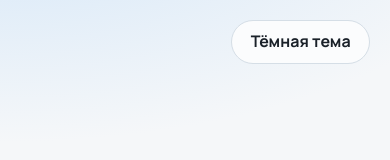
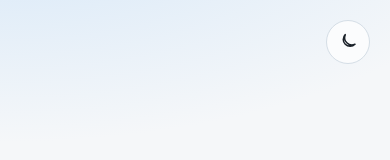
Before and after one commit to nasty23-star/iran-movie, a Vue app: page / in a window 390 px wide. Shown: the top 160 px of the page. Built offline with nearby package versions, Linux system fonts and the light colour scheme.

Commit message:
Смена темы иконки на небольшом экране

```diff
--- a/src/components/ThemeToggle.vue
+++ b/src/components/ThemeToggle.vue
@@ -1,7 +1,8 @@
 <script setup lang="ts">
+import { computed } from 'vue'
 import type { ThemeName } from '@/composables/useTheme'
 
-defineProps<{
+const props = defineProps<{
   theme: ThemeName
 }>()
 
@@ -9,13 +10,67 @@ const emit = defineEmits<{
   toggle: []
 }>()
 
+const label = computed(() => (props.theme === 'dark' ? 'Светлая тема' : 'Тёмная тема'))
+
 function onToggle() {
   emit('toggle')
 }
 </script>
 
 <template>
-  <button type="button" class="btn btn-secondary" @click="onToggle">
-    {{ theme === 'dark' ? 'Светлая тема' : 'Тёмная тема' }}
+  <button type="button" class="btn btn-secondary theme-toggle" :aria-label="label" @click="onToggle">
+    <span class="theme-label">{{ label }}</span>
+    <svg v-if="theme === 'dark'" class="theme-icon" viewBox="0 0 24 24" aria-hidden="true">
+      <circle cx="12" cy="12" r="4" />
+      <path
+        d="M12 2.2v2.2M12 19.6V21.8M4.4 4.4l1.6 1.6M18 18l1.6 1.6M2.2 12h2.2M19.6 12h2.2M4.4 19.6 6 18M18 6l1.6-1.6"
+      />
+    </svg>
+    <svg v-else class="theme-icon" viewBox="0 0 24 24" aria-hidden="true">
+      <path d="M20 14.8A8.2 8.2 0 0 1 9.2 4 6.6 6.6 0 1 0 20 14.8z" />
+    </svg>
   </button>
 </template>
+
+<style scoped>
+.theme-toggle {
+  width: 2.75rem;
+  height: 2.75rem;
+  padding: 0;
+}
+
+.theme-label {
+  display: none;
+}
+
+.theme-icon {
+  width: 1.35rem;
+  height: 1.35rem;
+  fill: none;
+  stroke: currentColor;
+  stroke-width: 1.7;
+  stroke-linecap: round;
+  stroke-linejoin: round;
+}
+
+.theme-icon circle {
+  fill: currentColor;
+  stroke: none;
+}
+
+@media (min-width: 768px) {
+  .theme-toggle {
+    width: auto;
+    height: auto;
+    padding: 0.7rem 1.15rem;
+  }
+
+  .theme-label {
+    display: inline;
+  }
+
+  .theme-icon {
+    display: none;
+  }
+}
+</style>
--- a/src/layouts/MainLayout.vue
+++ b/src/layouts/MainLayout.vue
@@ -5,12 +5,10 @@ import AppSidebar from '@/components/AppSidebar.vue'
 import AppTabBar from '@/components/AppTabBar.vue'
 import ThemeToggle from '@/components/ThemeToggle.vue'
 import { useFavorites } from '@/composables/useFavorites'
-import { useTelegram } from '@/composables/useTelegram'
 import { useTheme } from '@/composables/useTheme'
 
 const route = useRoute()
 const main = ref<HTMLElement | null>(null)
-const { displayName } = useTelegram()
 const { theme, toggleTheme } = useTheme()
 const { savedIds } = useFavorites()
 
@@ -28,10 +26,7 @@ watch(
       <AppSidebar :favorite-count="savedIds.length" />
     </aside>
     <div class="flex min-h-0 min-w-0 flex-1 flex-col">
-      <header
-        class="flex items-center justify-between gap-3 border-b border-line px-4 py-3 md:px-8"
-      >
-        <p class="truncate text-sm text-muted">Здравствуйте, {{ displayName }}</p>
+      <header class="flex items-center justify-end border-b border-line px-4 py-3 md:px-8">
         <ThemeToggle :theme="theme" @toggle="toggleTheme" />
       </header>
       <main ref="main" class="shell-main">
```
